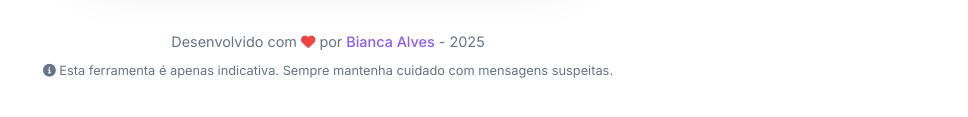
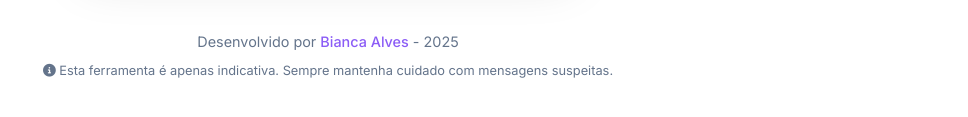
Before and after one commit to biancaalvess/No-Phishing, a plain HTML site: page templates/index.html in a window 1280 px wide. Shown: the part 671-788 px from the top of the page, without its empty margins (312-1280 px from the left). Drawn offline with Linux system fonts and the light colour scheme.

Commit message:
Update index.html

```diff
--- a/templates/index.html
+++ b/templates/index.html
@@ -99,7 +99,7 @@
 
     <footer class="footer">
         <p>
-            Desenvolvido com <i class="fas fa-heart" style="color: #ef4444;" aria-hidden="true"></i> por
+            Desenvolvido por
         <a href="https://www.linkedin.com/in/bianca-alvess/" target="_blank" rel="noopener noreferrer">Bianca Alves</a> - 2025
         </p>
         <p style="margin-top: 0.5rem; font-size: 0.8rem;">
```
